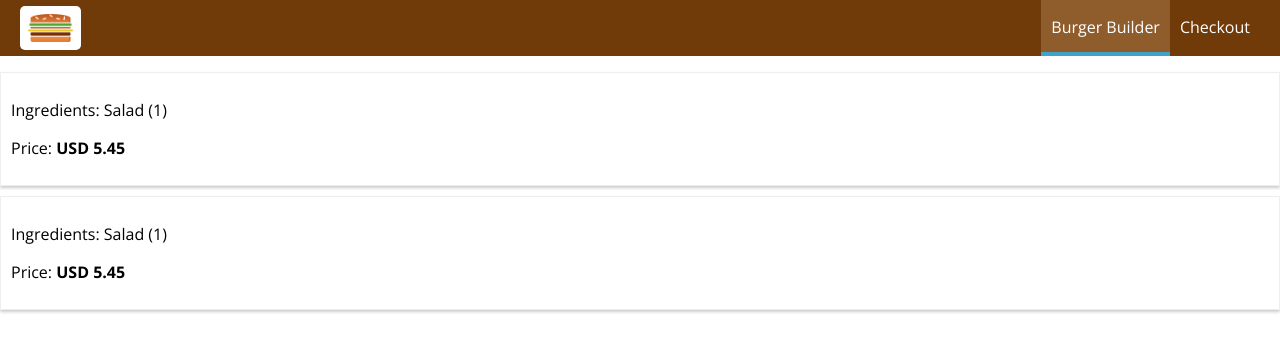
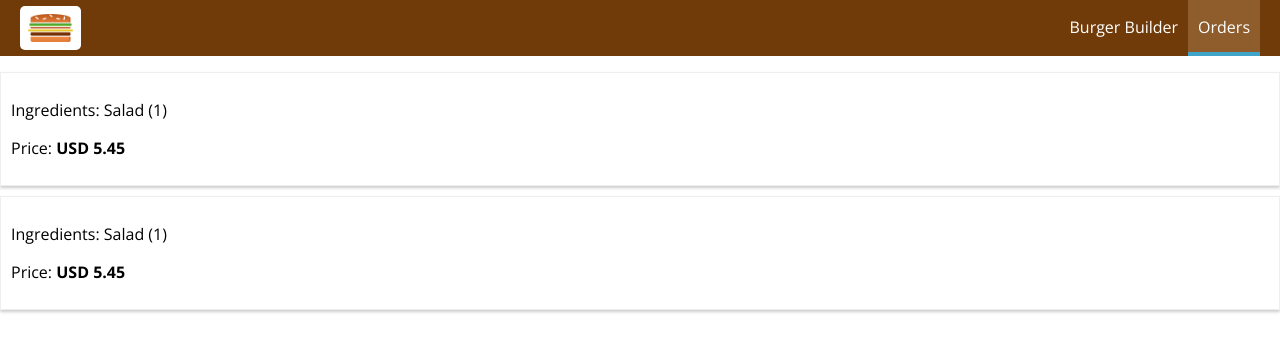
Before and after one commit to BulcsuFarmasi/react-burger-builder, a React (Create React App) app: page /orders in a window 1280 px wide. Shown: the top 352 px of the page. Built offline with nearby package versions, Linux system fonts and the light colour scheme.

Commit message:
implement nav links

```diff
--- a/src/components/Navigation/NavigationItems/NavigationItem/NavigationItem.js
+++ b/src/components/Navigation/NavigationItems/NavigationItem/NavigationItem.js
@@ -1,4 +1,6 @@
 import React, { Component } from "react";
+
+import { NavLink } from "react-router-dom";
 
 import PropTypes from "prop-types";
 
@@ -8,12 +10,13 @@ class NavigationItem extends Component {
   render() {
     return (
       <li className={classes.NavigationItem}>
-        <a
-          href={this.props.link}
-          className={this.props.active ? classes.active : null}
+        <NavLink
+          to={this.props.link}
+          exact={this.props.exact}
+          activeClassName={classes.active}
         >
           {this.props.children}
-        </a>
+        </NavLink>
       </li>
     );
   }
--- a/src/components/Navigation/NavigationItems/NavigationItems.js
+++ b/src/components/Navigation/NavigationItems/NavigationItems.js
@@ -5,10 +5,10 @@ import NavigationItem from "./NavigationItem/NavigationItem";
 
 const navigationItems = () => (
   <ul className={classes.NavigationItems}>
-    <NavigationItem link="/" active>
+    <NavigationItem link="/" exact>
       Burger Builder
     </NavigationItem>
-    <NavigationItem link="/">Checkout</NavigationItem>
+    <NavigationItem link="/orders">Orders</NavigationItem>
   </ul>
 );
 
```
